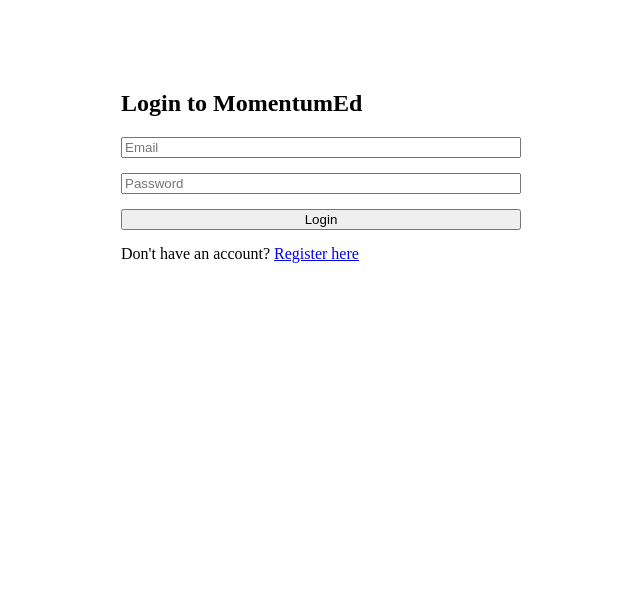
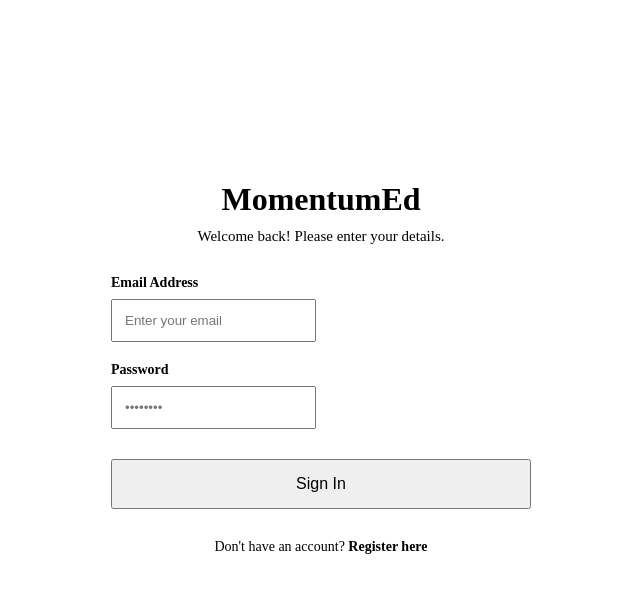
Before and after one commit to Rohith-Subramanian-Nithyadevi/MomentumEd, a React app in the folder frontend/: page /login in a window 1280 px wide. Shown: the top 592 px of the page, without its empty margins (319-959 px from the left). Built offline with nearby package versions, Linux system fonts and the light colour scheme; the HTML template or start-up script is replaced by a standard one.

Commit message:
Fixed duplicate useNavigate import

```diff
--- a/frontend/src/pages/Login.jsx
+++ b/frontend/src/pages/Login.jsx
@@ -2,49 +2,103 @@
 import { AuthContext } from '../context/AuthContext';
 import { useNavigate, Link } from 'react-router-dom';
 
-const login = () => {
+const Login = () => {
     const [email, setEmail] = useState('');
     const [password, setPassword] = useState('');
     const { login } = useContext(AuthContext);
     const navigate = useNavigate();
     const [error, setError] = useState('');
 
+    // Added a loading state so the button changes while connecting to backend
+    const [isLoading, setIsLoading] = useState(false);
+
     const handleSubmit = async (e) => {
         e.preventDefault();
+        setIsLoading(true);
+        setError('');
         try {
             await login(email, password);
             navigate('/dashboard');
         } catch (err) {
-            setError(err.response?.data?.message || 'Login failed');
+            setError(err.response?.data?.message || 'Login failed. Please check your credentials.');
+        } finally {
+            setIsLoading(false);
         }
     };
 
     return (
-        <div style={{ maxWidth: '400px', margin: '50px auto', padding: '20px' }}>
-            <h2>Login to MomentumEd</h2>
-            {error && <p style={{ color: 'red' }}>{error}</p>}
-            <form onSubmit={handleSubmit} style={{ display: 'flex', flexDirection: 'column', gap: '15px' }}>
+        <div style={{ display: 'flex', justifyContent: 'center', alignItems: 'center', minHeight: '85vh', padding: '20px' }}>
+            {/* The main login card */}
+            <div className="card" style={{ width: '100%', maxWidth: '420px', padding: '40px 30px' }}>
+
+                {/* Header Section */}
+                <div style={{ textAlign: 'center', marginBottom: '30px' }}>
+                    <h2 style={{ color: 'var(--primary)', margin: '0 0 10px 0', fontSize: '32px', fontWeight: '700' }}>
+                        MomentumEd
+                    </h2>
+                    <p style={{ color: 'var(--text-muted)', margin: 0, fontSize: '15px' }}>
+                        Welcome back! Please enter your details.
+                    </p>
+                </div>
+
+                {/* Error Alert Box */}
+                {error && (
+                    <div style={{ backgroundColor: '#fee2e2', color: '#b91c1c', padding: '12px 15px', borderRadius: '6px', marginBottom: '20px', fontSize: '14px', border: '1px solid #f87171' }}>
+                        ⚠️ {error}
+                    </div>
+                )}
+
+                {/* Login Form */}
+                <form onSubmit={handleSubmit} style={{ display: 'flex', flexDirection: 'column', gap: '20px' }}>
+                    <div>
+                        <label style={{ display: 'block', marginBottom: '8px', fontSize: '14px', fontWeight: '600', color: 'var(--text-main)' }}>
+                            Email Address
+                        </label>
                         <input
                             type="email"
-                    placeholder="Email"
+                            placeholder="Enter your email"
                             value={email}
                             onChange={(e) => setEmail(e.target.value)}
                             required
+                            style={{ padding: '12px' }}
                         />
+                    </div>
+
+                    <div>
+                        <label style={{ display: 'block', marginBottom: '8px', fontSize: '14px', fontWeight: '600', color: 'var(--text-main)' }}>
+                            Password
+                        </label>
                         <input
                             type="password"
-                    placeholder="Password"
+                            placeholder="••••••••"
                             value={password}
                             onChange={(e) => setPassword(e.target.value)}
                             required
+                            style={{ padding: '12px' }}
                         />
-                <button type="submit">Login</button>
+                    </div>
+
+                    <button
+                        type="submit"
+                        className="btn-primary"
+                        style={{ width: '100%', padding: '14px', marginTop: '10px', fontSize: '16px' }}
+                        disabled={isLoading}
+                    >
+                        {isLoading ? 'Signing in...' : 'Sign In'}
+                    </button>
                 </form>
-            <p style={{ marginTop: '15px' }}>
-                Don't have an account? <Link to="/register">Register here</Link>
-            </p>
+
+                {/* Footer Section */}
+                <div style={{ textAlign: 'center', marginTop: '30px', fontSize: '14px', color: 'var(--text-muted)' }}>
+                    Don't have an account?{' '}
+                    <Link to="/register" style={{ color: 'var(--primary)', textDecoration: 'none', fontWeight: '600' }}>
+                        Register here
+                    </Link>
+                </div>
+
+            </div>
         </div>
     );
 };
 
-export default login;
+export default Login;
```
Lines whose indentation alone changed are shown as unchanged.
